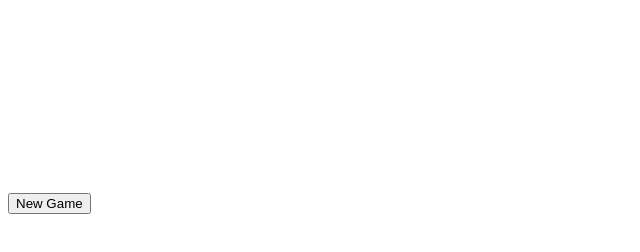
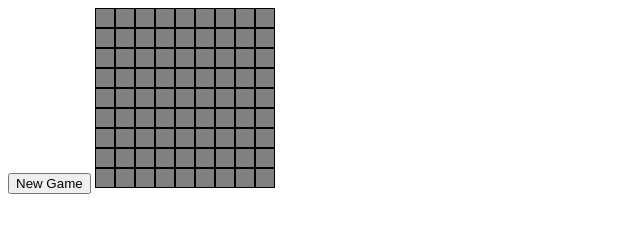
Before and after one commit to PJPage/Mines, a plain HTML site: page index.html in a window 1280 px wide. Both pictures are taken after a click on the button "New Game". Shown: the whole page, without its empty margins (0-640 px from the left). Drawn offline with Linux system fonts and the light colour scheme.

Commit message:
fix what I broke

```diff
--- a/board.js
+++ b/board.js
@@ -19,12 +19,12 @@ class Board {
 
         for (var x = 0; x < size_x; x++) {
             for (var y = 0; y < size_y; y++) {
-                this.grid.push(0);
+                this.grid.push(new Cell(x, y, false, 0));
             }
         }
 
         for (var i = 0; i < mines; i++) {
-            this.grid[i] = false;
+            this.grid[i].mine = true;
         }
 
         this.grid = shuffle(this.grid);
@@ -43,7 +43,10 @@ class Board {
                         {x: x + 1, y: y + 1}
                     ];
                     for (var i = 0; i < surround.length; i++) {
-                        if (this.get(surround[i].x, surround[i].y).mine === true) {
+                        if (surround[i].x >= 0 && surround[i].x < this.size_x &&
+                            surround[i].y >= 0 && surround[i].y < this.size_y &&
+                            this.get(surround[i].x, surround[i].y).mine === true) {
+
                             this.get(x, y).value++;
                         }
                     }
@@ -56,13 +59,13 @@ class Board {
         return this.grid[y * (this.size_x) + x];
     }
 
-    set(x, y, value) {
-        this.grid[y * (this.size_x) + x] = value;
-    }
-
     reveal(x, y) {
         this.get(x, y).revealed = true;
-        if (this.get(x, y).value === 0) {
+        if (this.get(x, y).mine === true) {
+            for (var i = 0; i < this.grid.length; i++) {
+                this.grid[i].revealed = true;
+            }
+        } else if (this.get(x, y).value === 0) {
             var surround = [
                 {x: x - 1, y: y - 1},
                 {x: x,     y: y - 1},
--- a/cell.js
+++ b/cell.js
@@ -1,8 +1,8 @@
 class Cell {
-    constructor(x, y, bomb, value) {
+    constructor(x, y, mine, value) {
         this.x = x;
         this.y = y;
-        this.bomb = bomb;
+        this.mine = mine;
         this.value = value;
         this.revealed = false;
         this.flagged = false;
--- a/index.html
+++ b/index.html
@@ -3,13 +3,12 @@
     <head>
         <meta charset="UTF-8">
         <title>Minesweeper</title>
-        <script src="mines.js"></script>
         <script src="board.js"></script>
         <script src="cell.js"></script>
-
+        <script src="mines.js"></script>
     </head>
     <body>
-        <button onclick="">New Game</button>
+        <button onclick="newGame()">New Game</button>
         <canvas id="canvas"></canvas>
         <p id="status"></p>
 </html>
--- a/mines.js
+++ b/mines.js
@@ -1,12 +1,13 @@
 var c;
 var ctx;
 var cell_size = 20;
+var board = new Board(10, 10, 10);
 
 window.onload = function() {
     c = document.getElementById("canvas");
     ctx = c.getContext("2d");
 
-    board = new Board(10, 10, 10);
+    board = new Board(9, 9, 10);
 
     c.width = board.size_x * cell_size;
     c.height = board.size_y * cell_size;
@@ -29,12 +30,16 @@ window.onload = function() {
     window.requestAnimationFrame(draw);
 };
 
-function draw(board) {
+function newGame() {
+    board = new Board(9, 9, 10);
+}
+
+function draw() {
 
     // draw cells
     for (var y = 0; y < board.size_y; y++) {
         for (var x = 0; x < board.size_x; x++) {
-            drawCell(board, x, y);
+            drawCell(x, y);
         }
     }
 
@@ -50,9 +55,10 @@ function draw(board) {
             ctx.stroke();
         }
     }
+    window.requestAnimationFrame(draw);
 }
 
-function drawCell(board, x, y) {
+function drawCell(x, y) {
     center_x = x * cell_size + cell_size / 2;
     center_y = y * cell_size + cell_size / 2;
 
@@ -78,10 +84,10 @@ function drawCell(board, x, y) {
         ctx.fill();
     } else {
         var colors = ["white", "blue", "green", "red", "purple", "maroon", "teal", "black", "gray"];
-        ctx.fillStyle = colors[board.get(x, y)];
+        ctx.fillStyle = colors[board.get(x, y).value];
         ctx.font = cell_size - 5 + "px sans";
         ctx.textAlign = "center";
         ctx.textBaseline = "middle";
-        ctx.fillText(board.get(x, y), center_x, center_y);
+        ctx.fillText(board.get(x, y).value, center_x, center_y);
     }
 }
```
